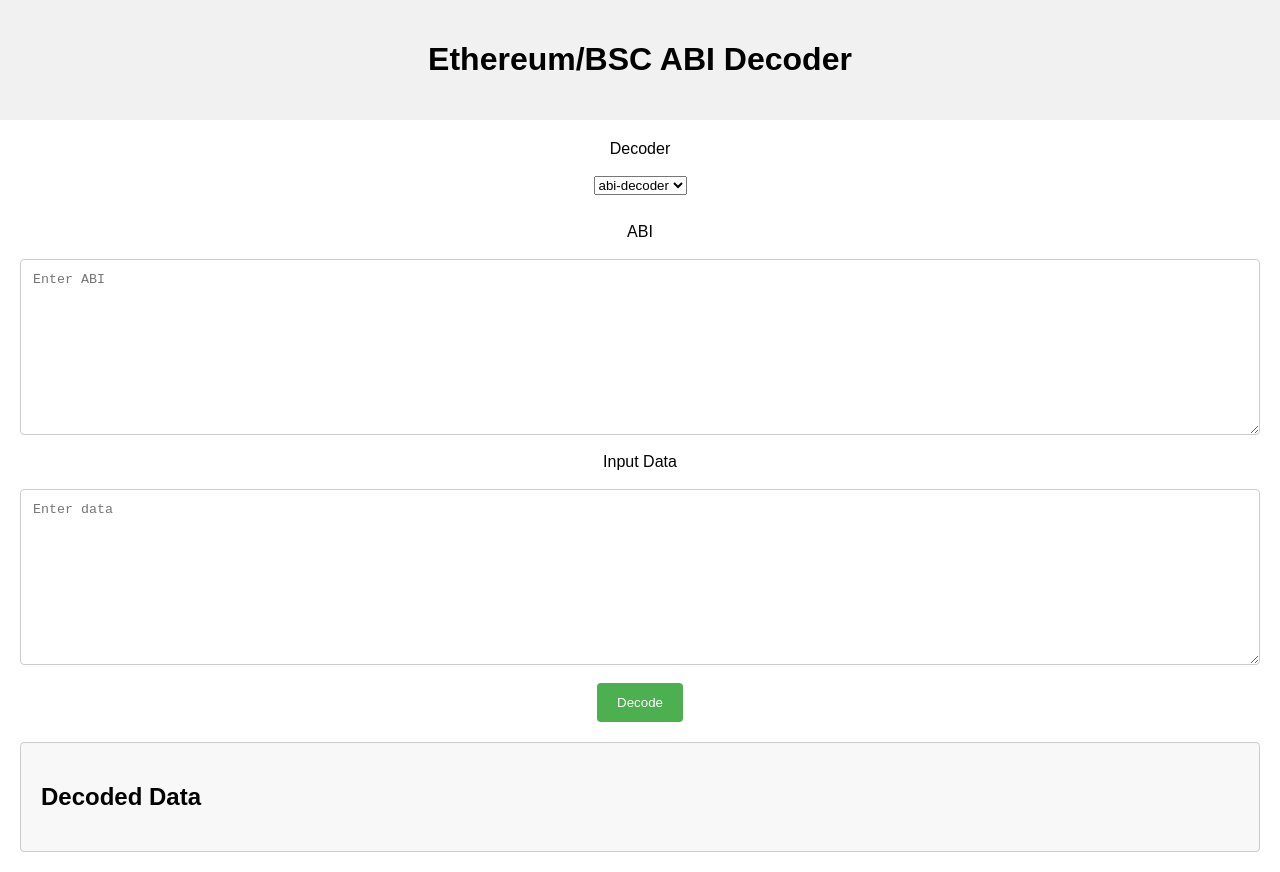
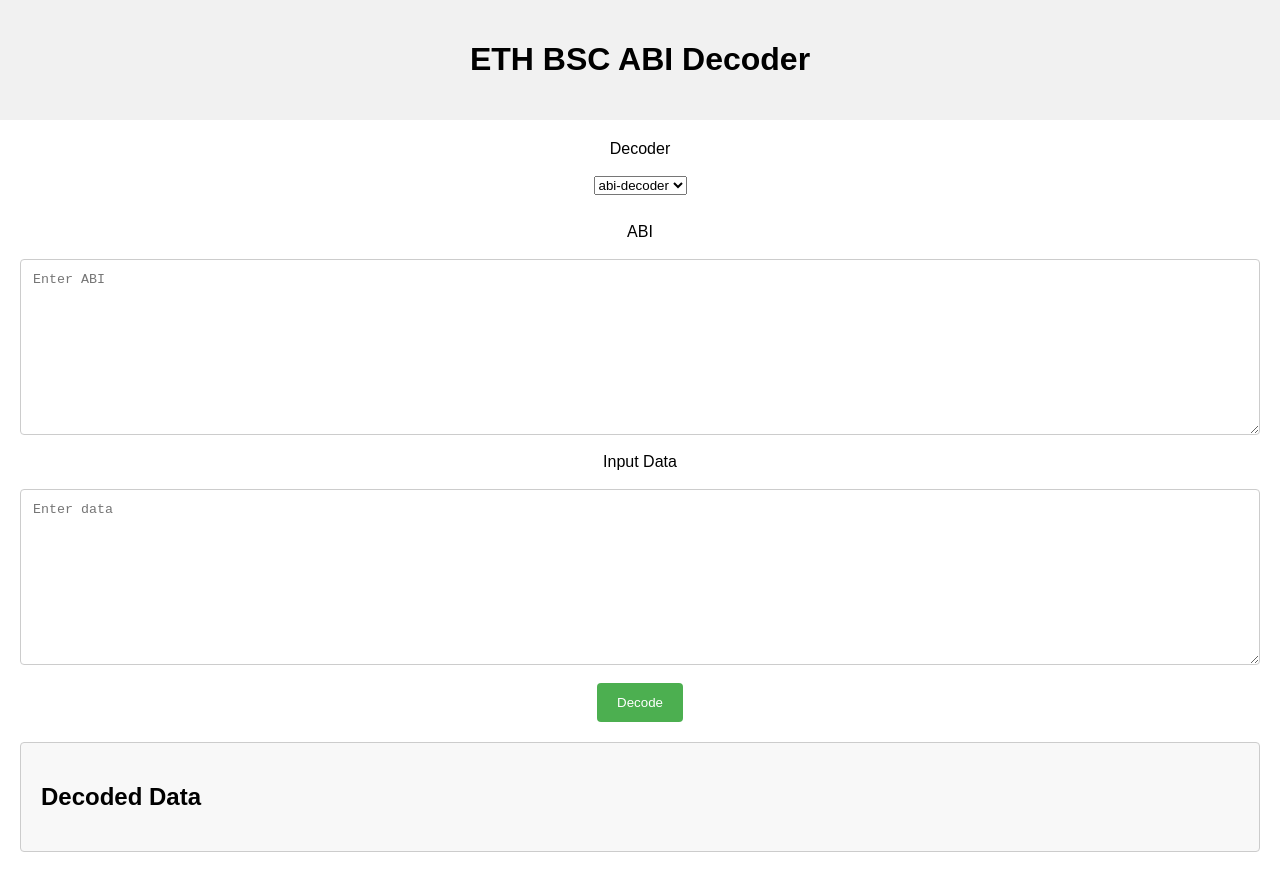
Before and after one commit to HsunLu/Ethereum-BSC-ABI-Decoder, a plain HTML site: page index.html in a window 1280 px wide. Drawn offline with nearby package versions, Linux system fonts and the light colour scheme.

Commit message:
Update index.html

```diff
--- a/index.html
+++ b/index.html
@@ -2,7 +2,7 @@
 <html>
   <head>
     <meta charset="UTF-8">
-    <title>Ethereum/BSC ABI Decoder</title>
+    <title>Ethereum / BNB Smart Chain\nABI Decoder</title>
     <meta name="viewport" content="width=device-width, initial-scale=1">
     <meta name="apple-mobile-web-app-title" content="ABI Decoder">
     <meta name="apple-mobile-web-app-capable" content="yes">
@@ -15,7 +15,7 @@
   </head>
   <body>
     <div class="header">
-      <h1>Ethereum/BSC ABI Decoder</h1>
+      <h1>ETH BSC ABI Decoder</h1>
     </div>
     <div class="content">
       <div class="form-container">
```
